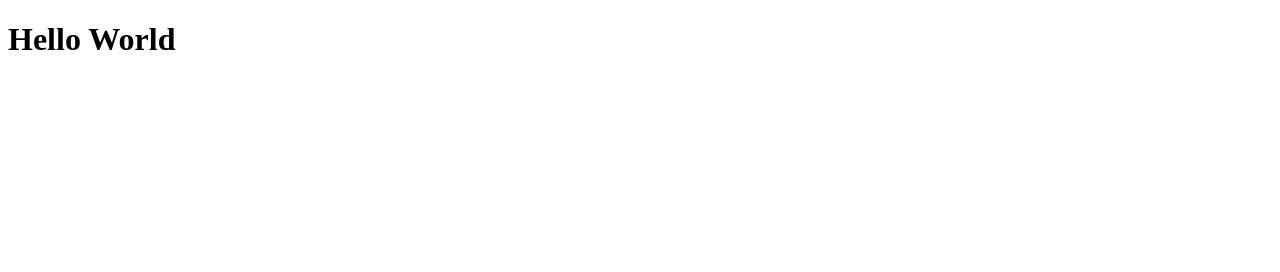
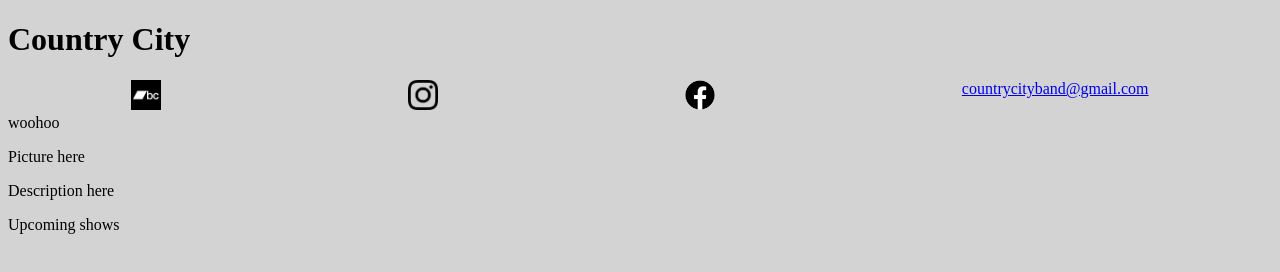
Before and after one commit to samdallas/country-city, a plain HTML site: page index.html in a window 1280 px wide. Drawn offline with Linux system fonts and the light colour scheme.

Commit message:
add initial contact info

```diff
--- a/index.html
+++ b/index.html
@@ -1,10 +1,35 @@
-<!DOCTYPE HTML>
+<!DOCTYPE html>
 <html>
   <head>
     <meta http-equiv="Content-Type" content="text/html; charset=UTF-8" />
+    <link rel="stylesheet" href="styles.css" />
     <title>Country City</title>
   </head>
   <body>
-    <h1>Hello World</h1>
+    <h1>Country City</h1>
+    <div class="flex-container">
+      <a href="https://countrycity.bandcamp.com/">
+        <img class="logo" src="images/bandcamp.png" />
+      </a>
+      <a href="https://www.instagram.com/countrycityband/">
+        <img class="logo" src="images/instagram.png" />
+      </a>
+      <a href="https://www.facebook.com/CountryCityBand">
+        <img class="logo" src="images/facebook.png" />
+      </a>
+      <a href="mailto:countrycityband@gmail.com">
+        countrycityband@gmail.com
+      </a>
+    </div>
+    <div>woohoo</div>
+    <p>
+      Picture here
+    </p>
+    <p>
+      Description here
+    </p>
+    <p>
+      Upcoming shows
+    </p>
   </body>
 </html>
--- /dev/null
+++ b/styles.css
@@ -0,0 +1,13 @@
+body {
+  background-color: lightgray;
+}
+
+.flex-container {
+  display: flex;
+  flex-direction: row;
+  justify-content: space-around;
+}
+
+.logo {
+  height: 30px;
+}
```
Also changed, not shown: images/bandcamp.png (added), images/facebook.png (added), images/instagram.png (added).
